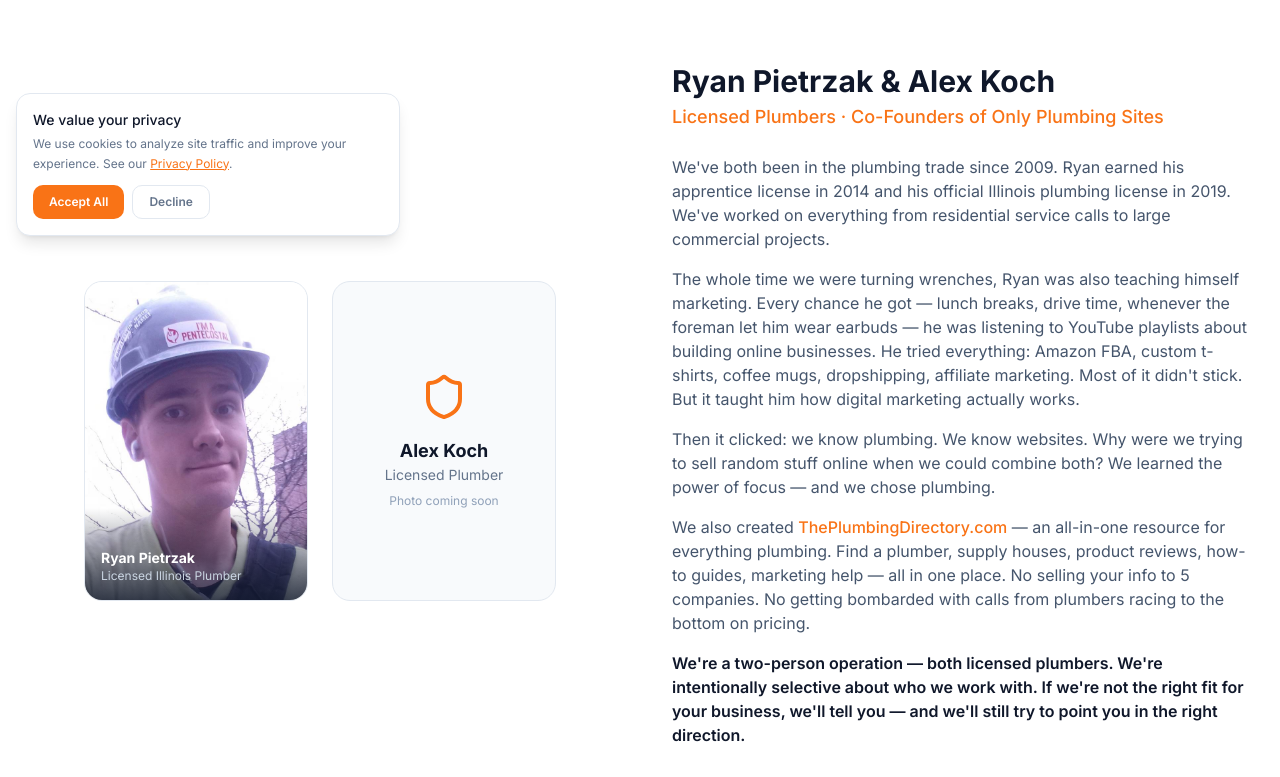
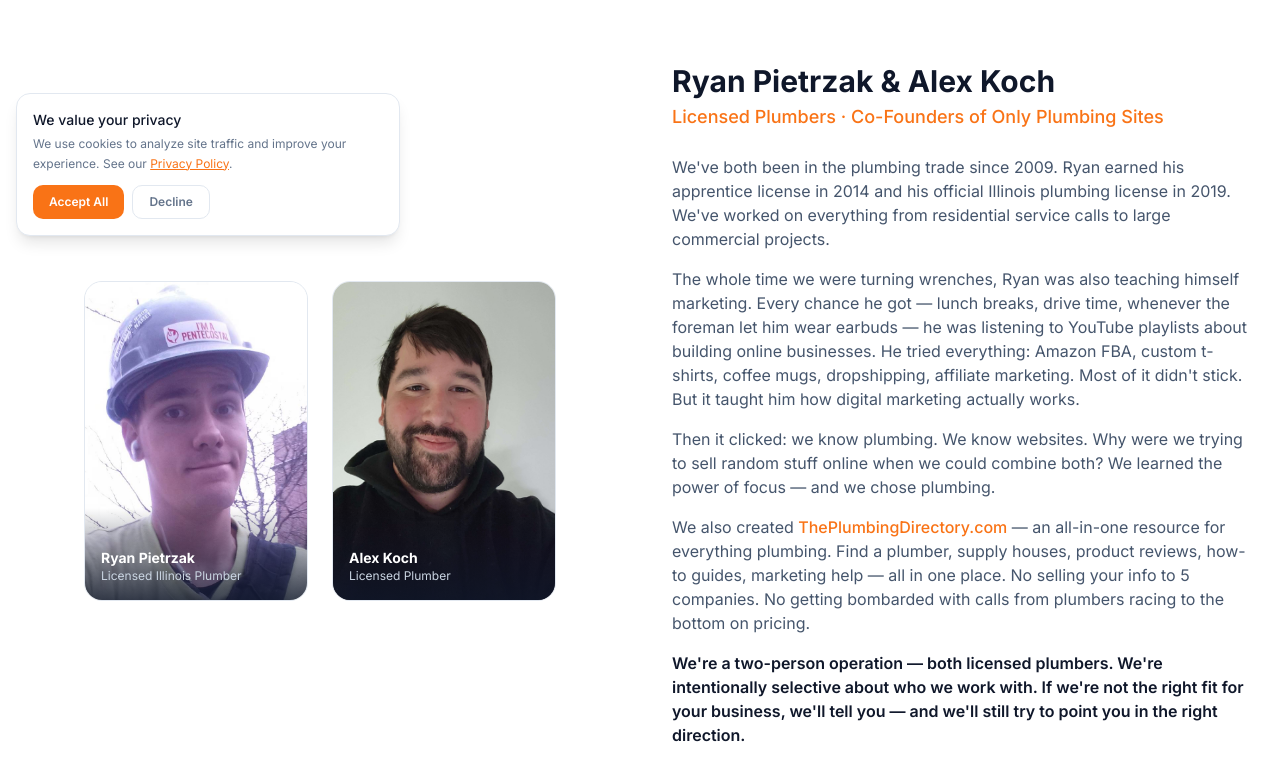
Before and after one commit to FacelessMedia/onlyplumbingsites, a Next.js app: page /about in a window 1280 px wide. Shown: the part 548-1325 px from the top of the page. Built offline with nearby package versions, Linux system fonts and the light colour scheme; no server answers.

Commit message:
Add Alex Koch photo to about page, move image to public/

```diff
--- a/src/app/about/page.tsx
+++ b/src/app/about/page.tsx
@@ -154,16 +154,19 @@
                 </div>
               </div>
               <div className="relative h-80 w-56 overflow-hidden rounded-2xl border border-slate-200 bg-slate-50">
-                <div className="flex h-full flex-col items-center justify-center p-6 text-center">
-                  <Shield className="h-12 w-12 text-orange" />
-                  <p className="mt-4 text-lg font-bold text-navy">
+                <Image
+                  src="/alex-koch.jpg"
+                  alt="Alex Koch — Licensed Plumber & Co-Founder of Only Plumbing Sites"
+                  fill
+                  className="object-cover object-top"
+                  sizes="224px"
+                />
+                <div className="absolute bottom-0 left-0 right-0 bg-gradient-to-t from-navy/80 to-transparent p-4 pt-10">
+                  <p className="text-sm font-bold text-white">
                     Alex Koch
                   </p>
-                  <p className="text-sm text-slate-500">
+                  <p className="text-xs text-slate-300">
                     Licensed Plumber
-                  </p>
-                  <p className="mt-2 text-xs text-slate-400">
-                    Photo coming soon
                   </p>
                 </div>
               </div>
```
Also changed, not shown: public/alex-koch.jpg (renamed from Alex Koch.jpg).
